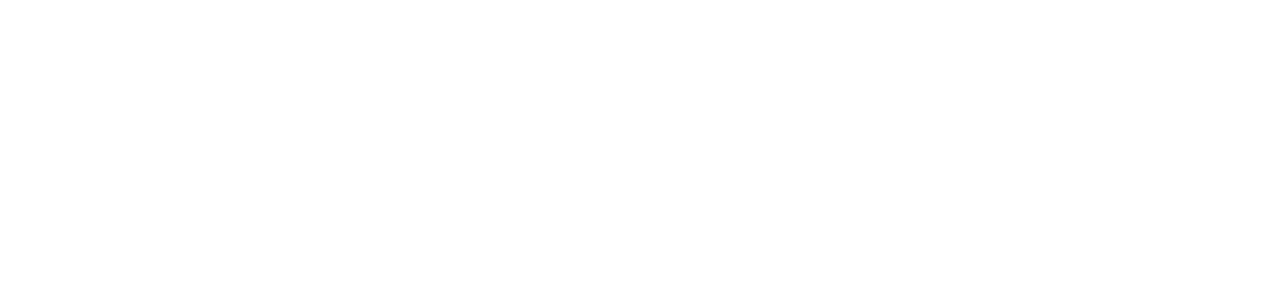
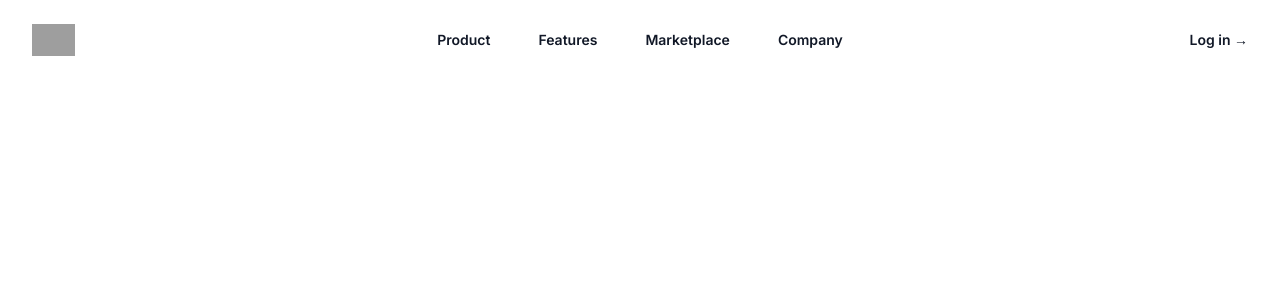
Before and after one commit to magicniclus/mon-independant, a Next.js app: page /blog in a window 1280 px wide. Shown: the top 300 px of the page. Built offline with nearby package versions, Linux system fonts and the light colour scheme; grey boxes are pictures that could not be loaded.

Commit message:
Update page.tsx

```diff
--- a/src/app/blog/page.tsx
+++ b/src/app/blog/page.tsx
@@ -1,7 +1,9 @@
+import NavBar from "@/components/TailwindUi/NavBar";
+
 const page = () => {
   return (
     <>
-      <header className="w-full bg-slate-200"></header>
+      <NavBar />
       <main></main>
     </>
   );
```
